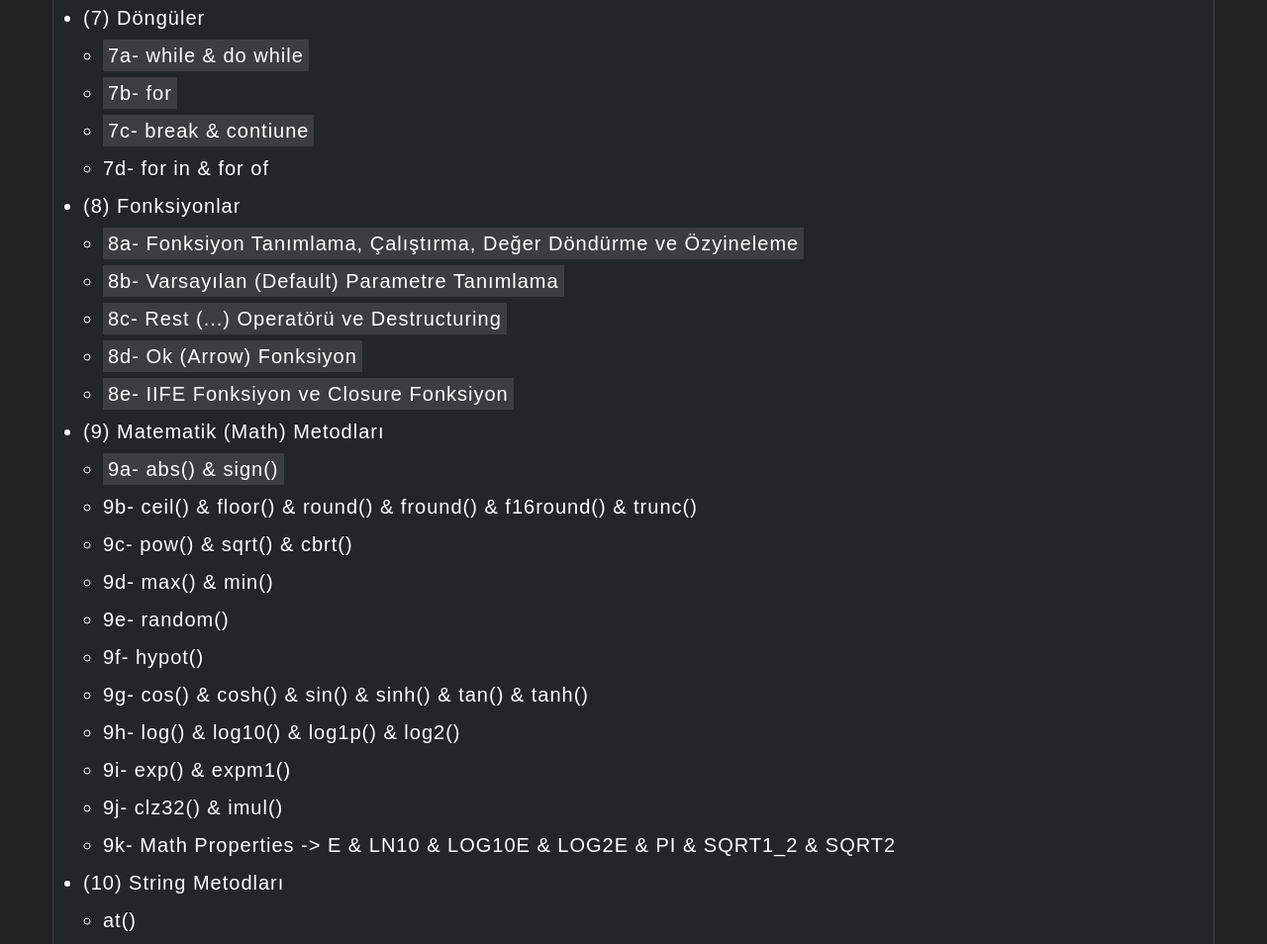
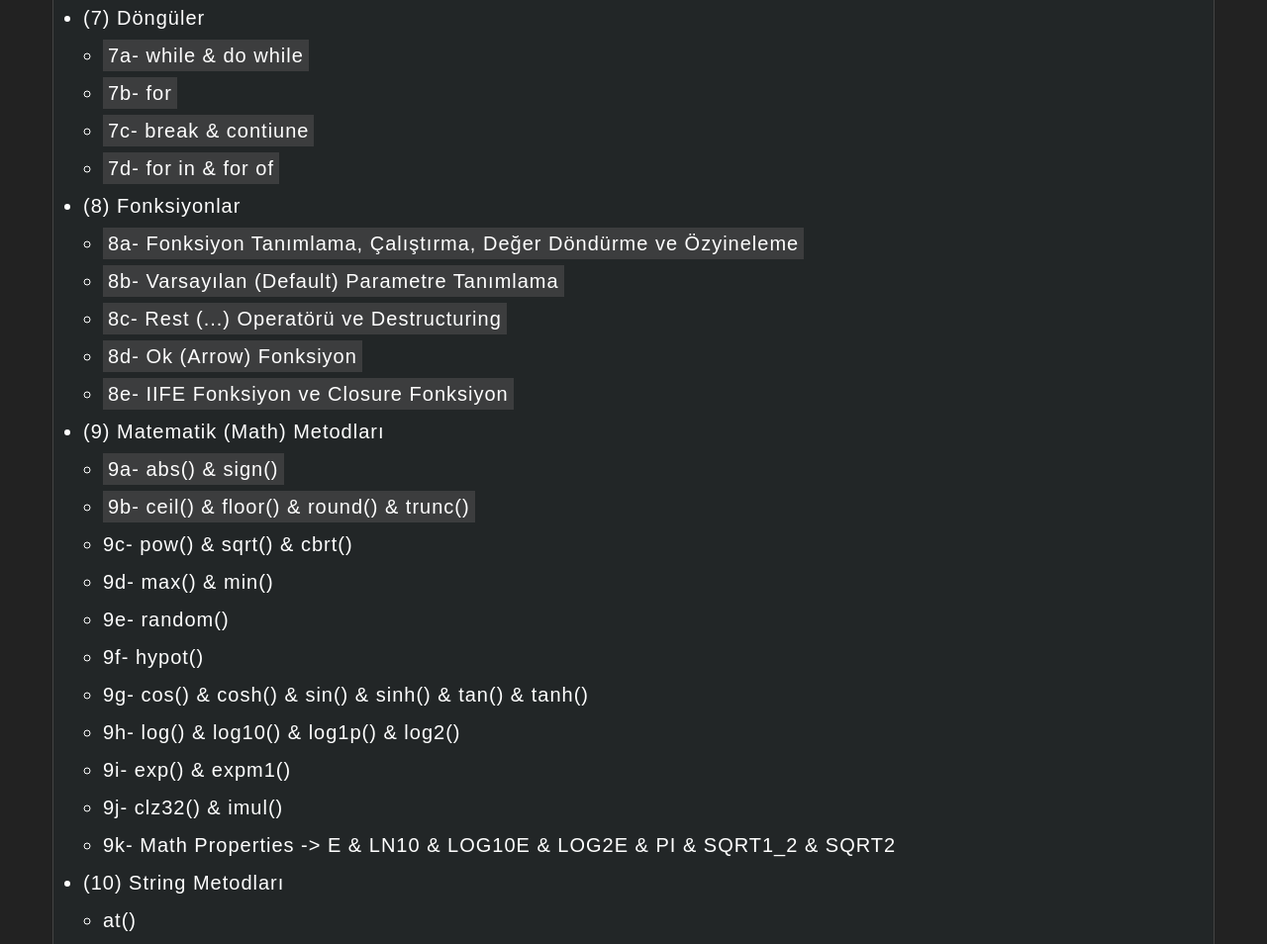
Before and after one commit to yapaygezegen/yapaygezegen.github.io, a plain HTML site: page javascript/index.html in a window 1280 px wide. Shown: the part 4328-5282 px from the top of the page at 99% size. Drawn offline with Linux system fonts and the light colour scheme.

Commit message:
index.html

```diff
--- a/javascript/index.html
+++ b/javascript/index.html
@@ -172,7 +172,7 @@
                 <li><a href="/javascript/7a-while-do-while.html">7a- while & do while</a></li>
                 <li><a href="/javascript/7b-for-dongusu.html">7b- for</a></li>
                 <li><a href="/javascript/7c-break-ve-contiune.html">7c- break & contiune</a></li>
-                <li>7d- for in & for of</li>
+                <li><a href="/javascript/7d-for-in-ve-for-of-donguleri.html">7d- for in & for of</a></li>
             </ul>
         </ul>
 
@@ -191,7 +191,7 @@
             <li>(9) Matematik (Math) Metodları</li>
             <ul>
                 <li><a href="/javascript/9a-math-abs-sign.html">9a- abs() & sign()</a></li>
-                <li>9b- ceil() & floor() & round() & fround() & f16round() & trunc()</li>
+                <li><a href="/javascript/9b-math-ceil-floor-round-trunc.html">9b- ceil() & floor() & round() & trunc()</a></li>
                 <li>9c- pow() & sqrt() & cbrt()</li>
                 <li>9d- max() & min()</li>
                 <li>9e- random()</li>
```
